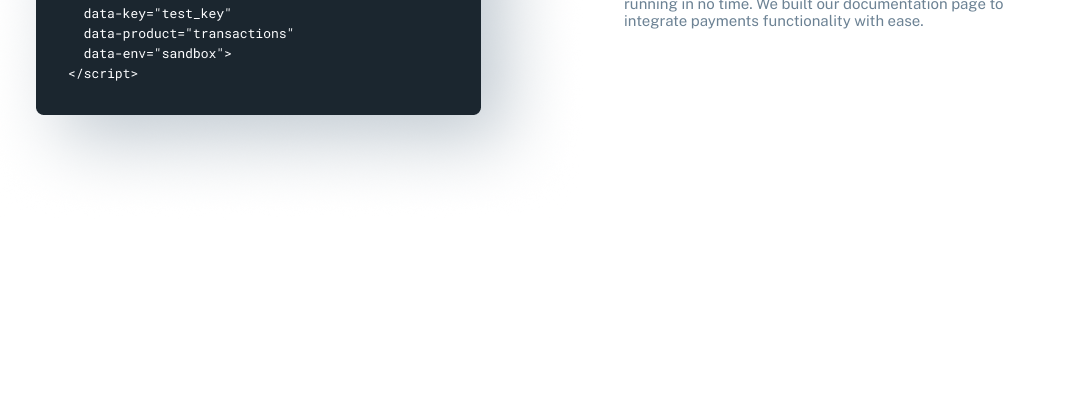
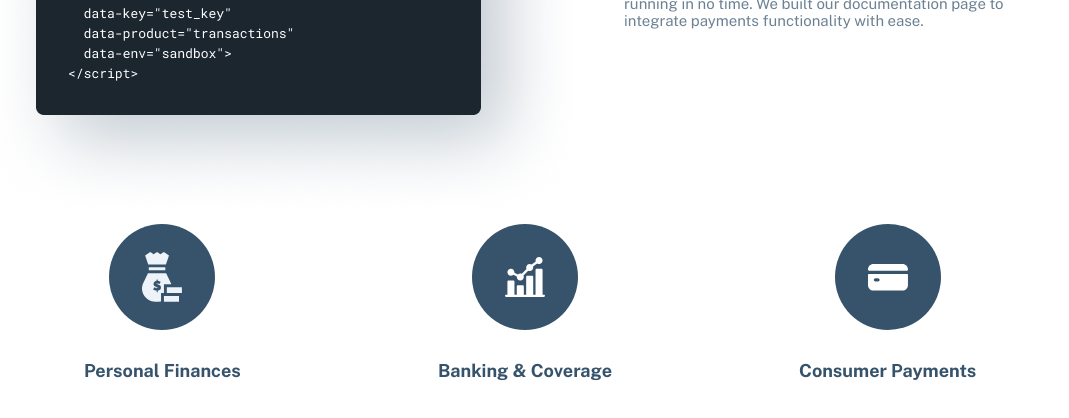
Before and after one commit to forger6969/collab_project_2, a plain HTML site: page index.html in a window 1280 px wide. Shown: the part 224-642 px from the top of the page, without its empty margins (115-1184 px from the left). Drawn offline with nearby package versions, Linux system fonts and the light colour scheme.

Commit message:
finish section-3

```diff
--- a/index.html
+++ b/index.html
@@ -43,6 +43,44 @@
             </div>
 
         </section>
+
+        <section class="section-2">
+            <div class="container">
+                <div class="main-wrapper-3">
+
+                    <div class="card">
+
+                        <div class="card-circle">
+                            <img src="./images/Combined Shape.svg" alt="">
+                        </div>
+
+                        <p class="card-text">Personal Finances</p>
+
+                    </div>
+
+                    <div class="card">
+
+                        <div class="card-circle">
+                            <img src="./images/Combined Shape (1).svg " alt="">
+                        </div>
+
+                        <p class="card-text">Banking & Coverage </p>
+
+                    </div>
+
+                    <div class="card">
+
+                        <div class="card-circle">
+                            <img src="./images/Combined Shape (2).svg" alt="">
+                        </div>
+
+                        <p class="card-text">Consumer Payments</p>
+
+                    </div>
+
+                </div>
+            </div>
+        </section>
     </main>
 
 
--- a/style.css
+++ b/style.css
@@ -28,15 +28,49 @@
 
 .main-2-right-text {
     font-family: "Public Sans";
-    font-weight:400;
+    font-weight: 400;
     font-size: 15px;
     color: #6C8294;
     width: 445px;
     padding-bottom: 60px;
 }
 
-.main-wrapper-2{
+.main-wrapper-2 {
     display: flex;
     align-items: center;
     justify-content: space-between;
 }
+
+.card-circle {
+    width: 106px;
+    height: 106px;
+    border-radius: 100%;
+    background-color: #36536B;
+    display: flex;
+    justify-content: center;
+    align-items: center;
+    margin: 0 auto;
+}
+
+.card-text {
+    font-family: "Public sans";
+    font-weight: 700;
+    font-size: 18px;
+    color: #36536B;
+    text-align: center;
+}
+
+.card {
+    display: flex;
+    flex-direction: column;
+    justify-content: center;
+    width: 200px;
+    gap: 30px;
+}
+
+.main-wrapper-3{
+    display: flex;
+    align-items: center;
+    justify-content: space-around;
+    margin: 0 auto;
+}
```
Also changed, not shown: images/Combined Shape (1).svg (added), images/Combined Shape (2).svg (added), images/Combined Shape.svg (added).
